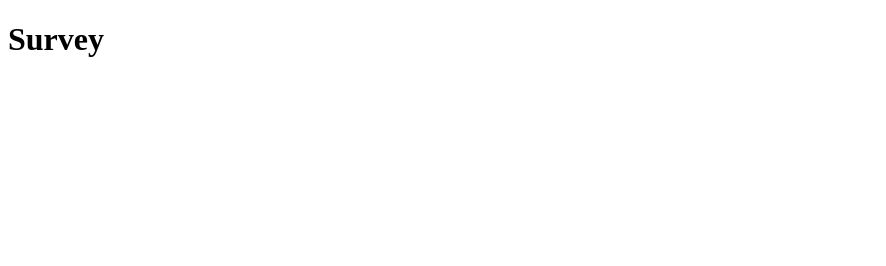
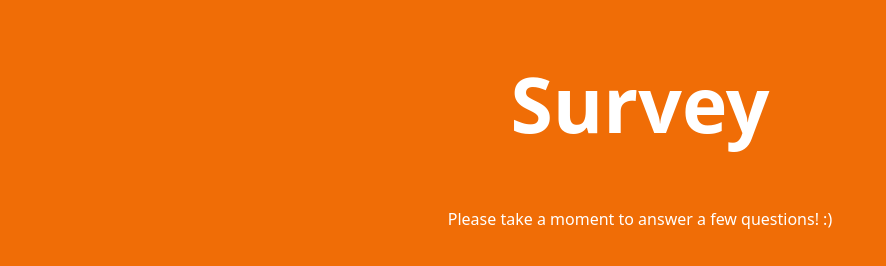
Before and after one commit to dkahuna/Survey-Form_fcc, a plain HTML site: page index.html in a window 1280 px wide. Shown: the whole page, without its empty margins (0-886 px from the left). Drawn offline with Linux system fonts and the light colour scheme.

Commit message:
centered

```diff
--- a/index.html
+++ b/index.html
@@ -4,11 +4,16 @@
     <meta charset="UTF-8">
     <meta http-equiv="X-UA-Compatible" content="IE=edge">
     <meta name="viewport" content="width=device-width, initial-scale=1.0">
+    <link rel="stylesheet" href="style.css">
     <title>Survey_fcc</title>
 </head>
 <body>
 
-  <h1 id="title">Survey</h1>
+    <h1 id="title">Survey</h1>
 
+     <p id="description">Please take a moment to answer a few questions! :)</p>
+
+
+<script src="survey.js"></script>
 </body>
 </html>
--- a/style.css
+++ b/style.css
@@ -0,0 +1,6 @@
+body {
+    font-family: system-ui;
+    background: #f06d06;
+    color: white;
+    text-align: center;
+  }
--- a/survey.js
+++ b/survey.js
@@ -0,0 +1 @@
+document.getElementsByTagName("h1")[0].style.fontSize = "6vw";
```
